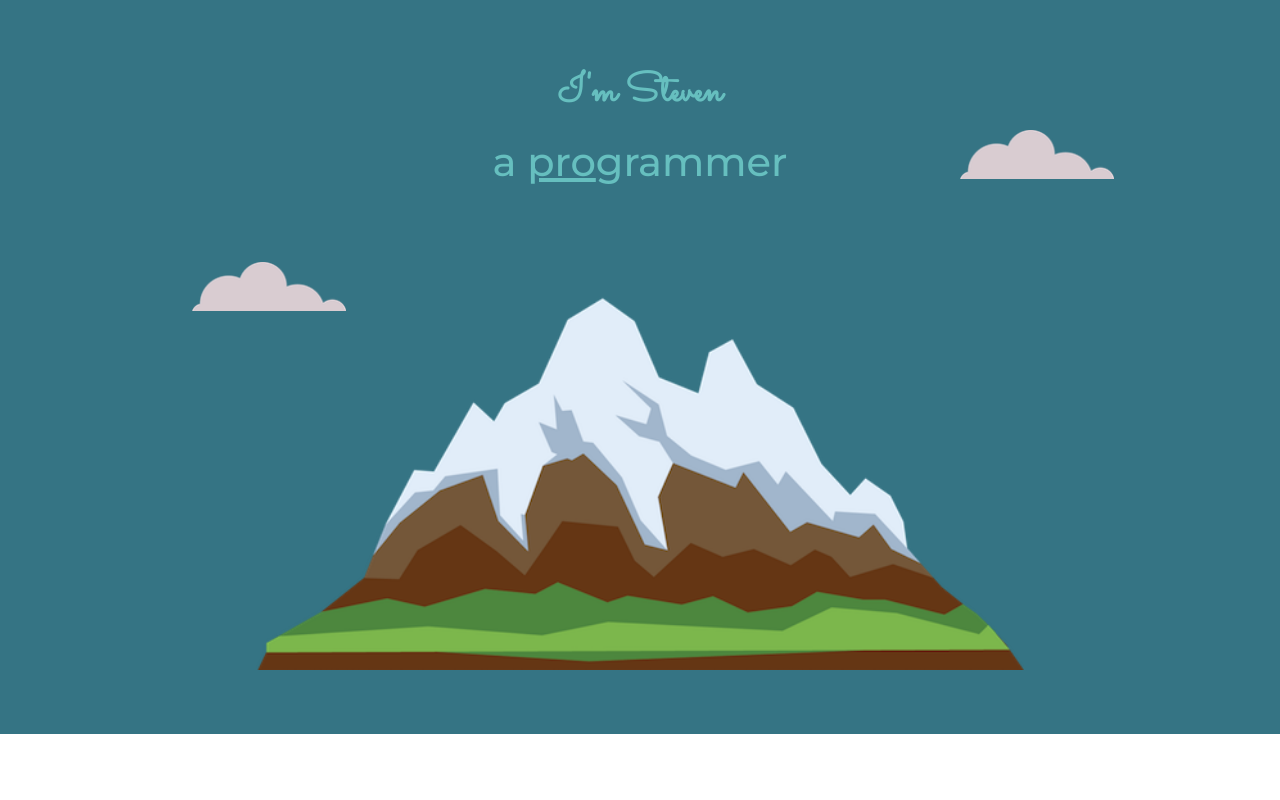
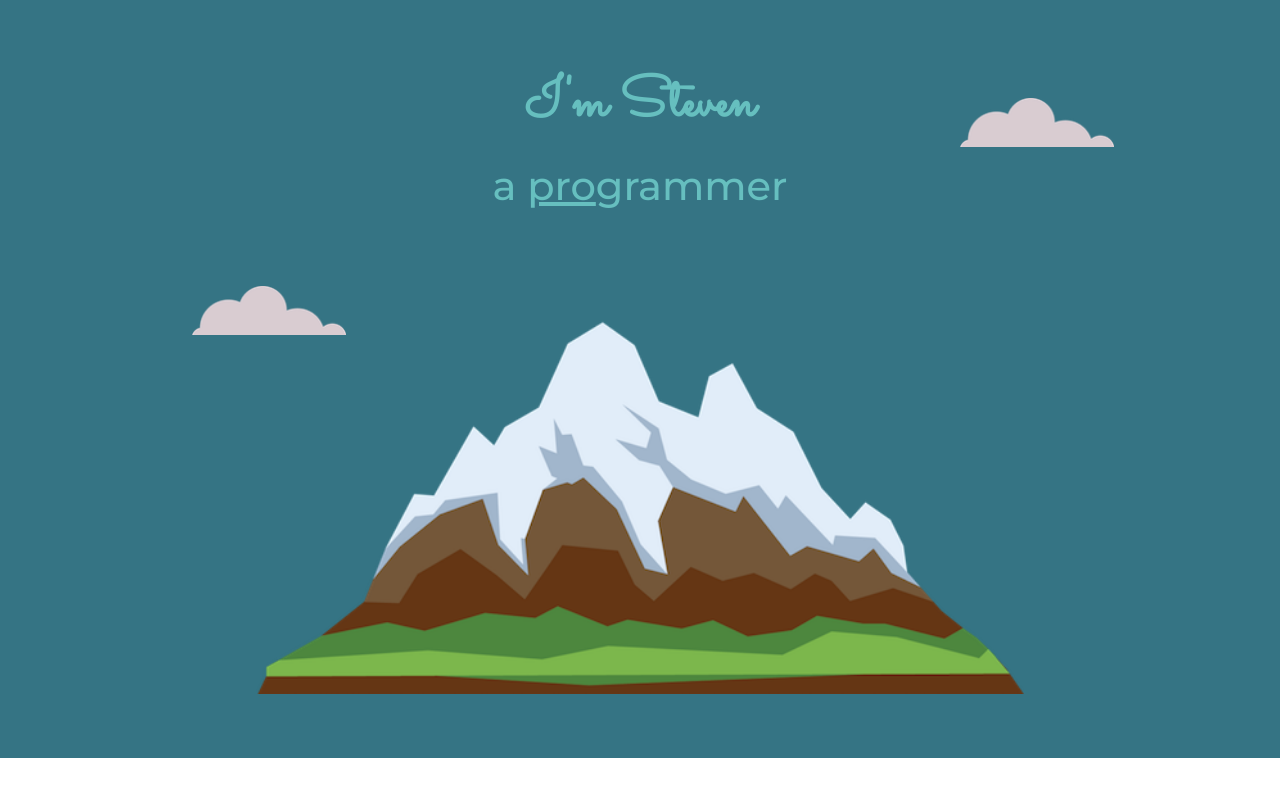
Before and after one commit to muyenbobo/personal, a plain HTML site: page index.html in a window 1280 px wide. Shown: the top 800 px of the page. Drawn offline with Linux system fonts and the light colour scheme.

Commit message:
Update styles.css

```diff
--- a/css/styles.css
+++ b/css/styles.css
@@ -89,7 +89,7 @@ p {
 
 
 .steve {
-    font-size: 2.5rem;
+    font-size: 3.5rem;
     color: #66BFBF;
     font-family: Sacramento, cursive;
 }
@@ -136,7 +136,7 @@ p {
 .top-cloud {
     left: 75%;
     top: 1%;
-    top: 10%;
+    top: 6%;
 }
 
 .bottom-cloud {
```
